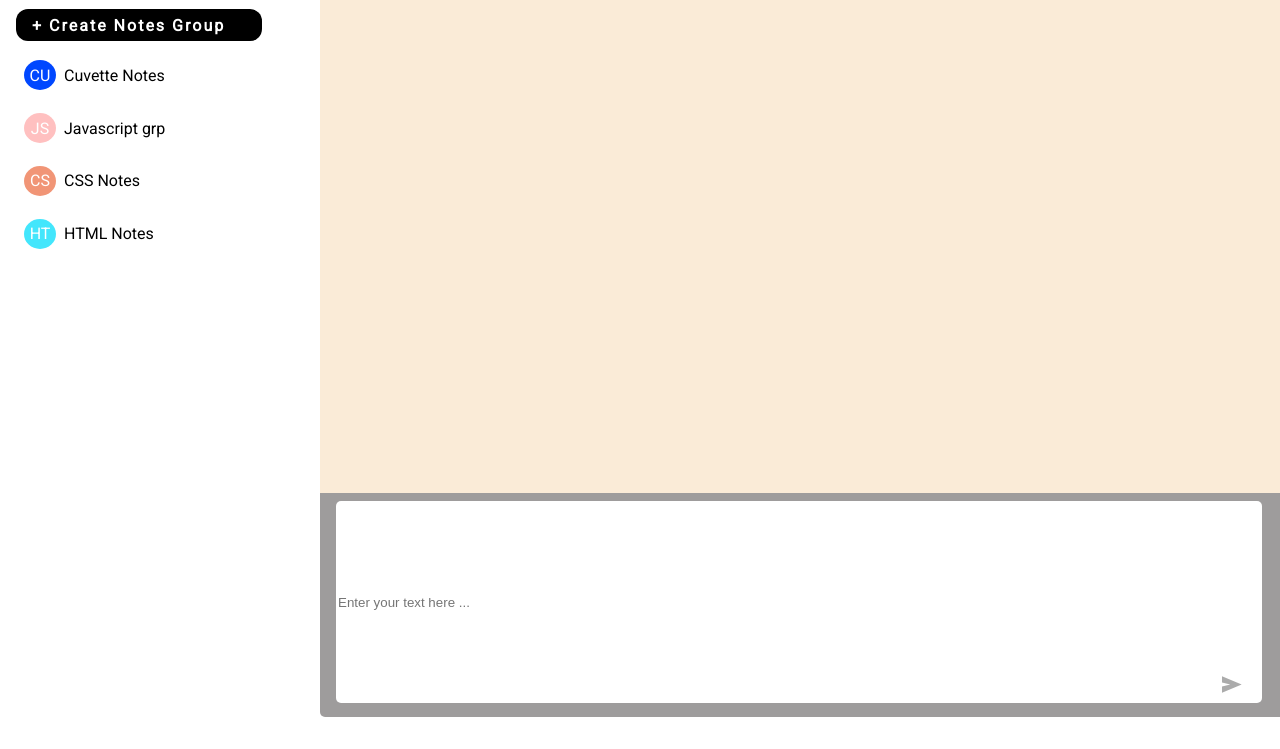
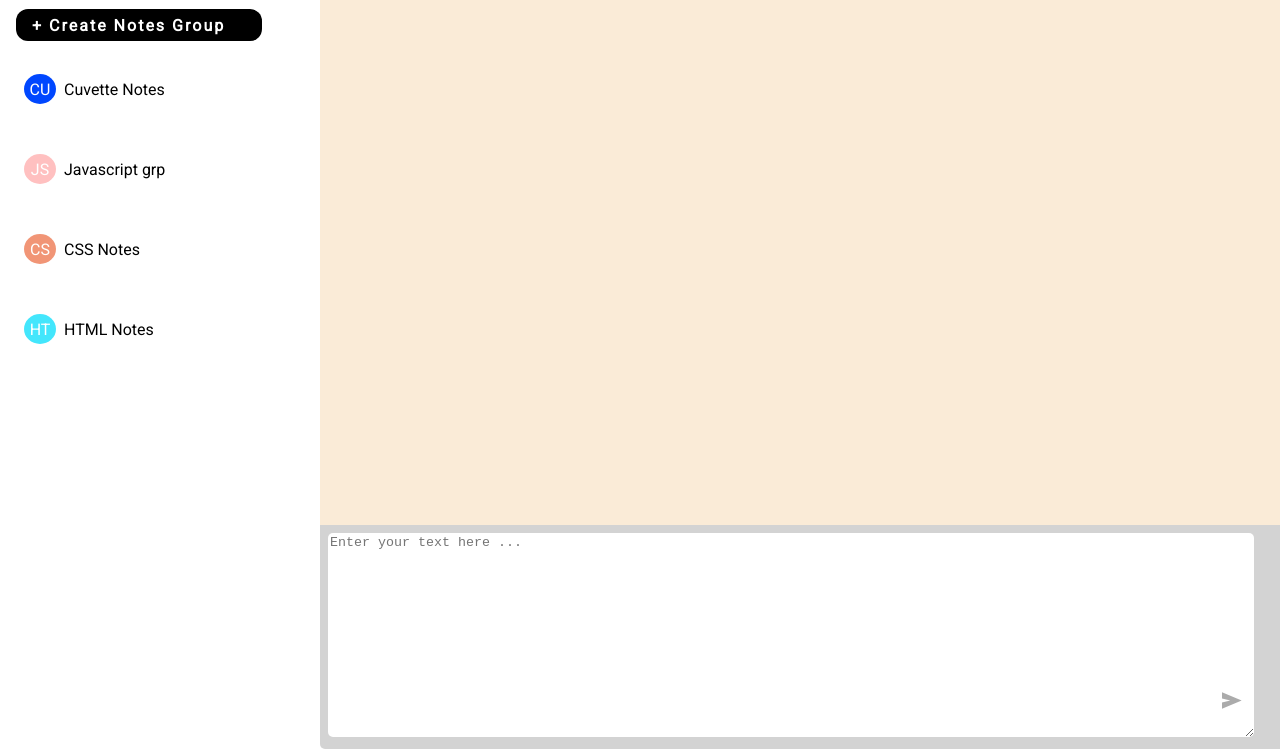
Before and after one commit to Akshay-Khurana/Pocket-Notes, a React app: page /notes/1 in a window 1280 px wide. Shown: the part 51-800 px from the top of the page. Built offline with nearby package versions, Linux system fonts and the light colour scheme.

Commit message:
fixed overflow issues

```diff
--- a/Components/NoteBox.js
+++ b/Components/NoteBox.js
@@ -103,12 +103,12 @@ const NoteBox = ({ selectedChatGroup, colorName, isMobile }) => {
         ))}
       </div>
       <div className="send-msg" style={isMobile ? { width: "100%" } : {}}>
-        <input
+        <textarea
           type="text"
           placeholder="Enter your text here ..."
           value={inputText}
           onChange={handleInputChange}
-          style={isMobile ? { width: "93.5%" } : {}}
+          style={isMobile ? { width: "95.5%" } : {}}
         />
 
         <button className="send" onClick={addToChat}>
--- a/Components/NotesChatPage.js
+++ b/Components/NotesChatPage.js
@@ -32,12 +32,12 @@ const NotesChatPage = () => {
     return () => {
       window.removeEventListener("resize", handleResize);
     };
-  }, []);
+}, []);
 
   const [isMobile, setIsMobile] = useState(false);
 
   const openModal = () => {
-    setIsModalOpen(true);
+        setIsModalOpen(true);
   };
 
   const closeModal = () => {
--- a/styles/LeftPanelStyle.css
+++ b/styles/LeftPanelStyle.css
@@ -4,7 +4,6 @@
   display: flex;
   flex-direction: column;
   width: 25vw;
-  flex-wrap: wrap;
   font-family: "Roboto";
 }
 
@@ -64,6 +63,8 @@ h2 {
 
 .group-members {
   margin-left: 1rem;
+  overflow: scroll;
+  height: 80vh;
 }
 
 .selected-group {
@@ -74,7 +75,7 @@ h2 {
 
 .member {
   padding-left: 0.5rem;
-  height: 20%;
+  height: 10%;
   display: flex !important;
   align-items: center !important;
   cursor: pointer;
--- a/styles/noteboxstyle.css
+++ b/styles/noteboxstyle.css
@@ -4,22 +4,22 @@
   height: 70vh;
 }
 
-input {
+textarea {
   width: 72vw;
   height: 25vh;
-  margin: 0.5rem 1rem;
+  margin: 0.5rem;
   border-radius: 5px;
   border: none;
 }
 
 .notes-chat {
-  height: 62vh;
+  height: 66vh;
   background-color: antiquewhite;
   overflow-x: scroll;
 }
 
 .notes-title-bar {
-  height: 3rem;
+  height: 6vh;
   background-color: lightgrey;
   display: flex;
   align-items: center;
@@ -28,7 +28,7 @@ input {
 .send-msg {
   height: 28vh;
   width: 75vw;
-  background-color: rgb(158, 156, 156);
+  background-color: lightgray;
   border-bottom-left-radius: 5px;
 }
 
@@ -58,7 +58,7 @@ input {
   border: none;
   background-color: white;
   position: absolute;
-  bottom: 3rem;
+  bottom: 2rem;
   right: 2rem;
 }
 
```
